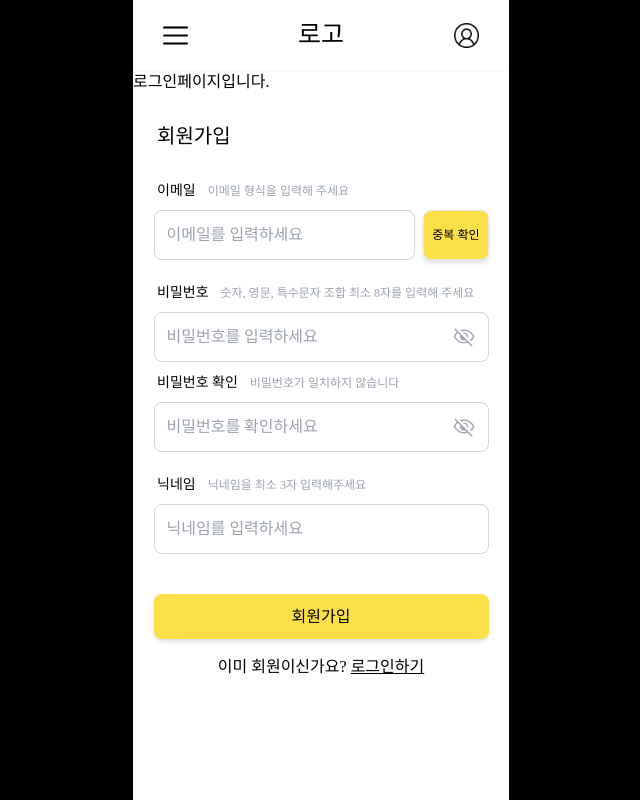
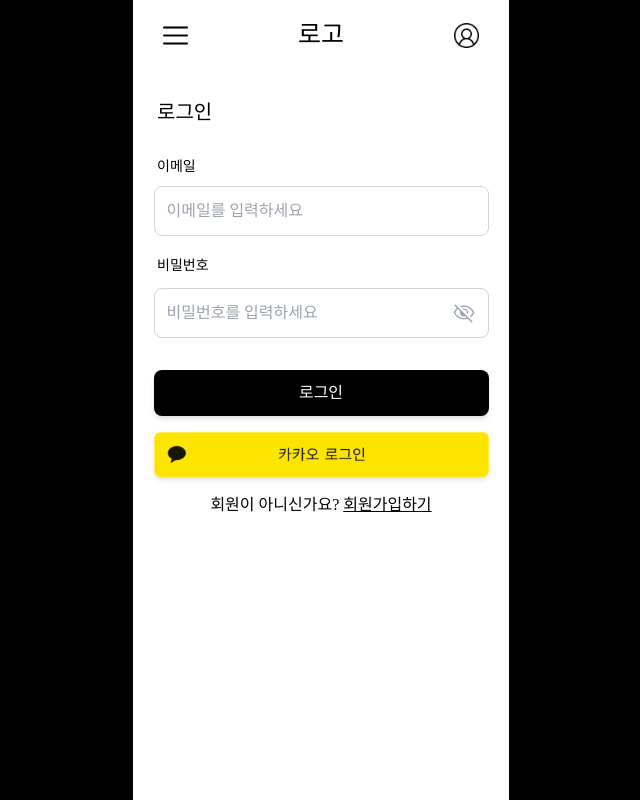
Before and after one commit to yeona813/frontend, a React (Create React App) app: page /login in a window 1280 px wide. Shown: the whole page, without its empty margins (319-959 px from the left). Built offline with nearby package versions, Linux system fonts and the light colour scheme; a web font is replaced by a local one.

Commit message:
feat: 로그인 일부 구현

```diff
--- a/src/App.tsx
+++ b/src/App.tsx
@@ -1,4 +1,3 @@
-import RegisterPage from 'pages/register/RegisterPage';
 import React from 'react';
 import Router from 'Router';
 
@@ -6,7 +5,6 @@ function App() {
   return (
     <div className="w-[376px] h-screen mx-auto bg-white">
       <Router />
-      <RegisterPage />
     </div>
   );
 }
--- a/src/Router.js
+++ b/src/Router.js
@@ -3,6 +3,7 @@ import LoginPage from 'pages/login/LoginPage';
 import MyPage from 'pages/my/MyPage';
 import QuotePage from 'pages/quote/QuotePage';
 import RegisterPage from 'pages/register/RegisterPage';
+import Redirection from 'pages/login/Redirection';
 import React from 'react';
 import { Route, Routes } from 'react-router-dom';
 
@@ -11,6 +12,7 @@ function Router() {
     <div>
       <Header />
       <Routes>
+        <Route exact path="/oauth" element={<Redirection />} />
         <Route path="/login" element={<LoginPage />} />
         <Route path="/register" element={<RegisterPage />} />
         <Route path="/quote" element={<QuotePage />} />
@@ -19,5 +21,5 @@ function Router() {
     </div>
   );
 }
-
+// cf) Redirection 페이지는 카카오 로그인 성공이 이동하는 페이지 입니다.
 export default Router;
--- a/src/components/login/Login.tsx
+++ b/src/components/login/Login.tsx
@@ -1,7 +1,117 @@
-import React from 'react';
+import React, { useState } from 'react';
+import { Link } from 'react-router-dom';
+
+// 추가해야 할 사항
+// 1. 로그인 버튼 눌렀을 때, 서버에서 GET해서 확인하기 (API 명세서 다 나오면 확인)
+// 1-1. 정보가 있으면 /quote로 이동
+// 1-2. 정보가 없으면 로그인 버튼 위에 (이메일 or 비밀번호 or 정보가 없음) 메세지 표시
+// 2. 카카오 로그인 버튼 핸들 - 해결(추후에 백엔드와 잘 연결되는지 확인)
+// 3. 비밀번호에 눈 달기 - 해결
 
 const Login = () => {
-  return <div></div>;
+  const [emailInput, setEmailInput] = useState<string>('');
+  const [passwordInput, setPasswordInput] = useState<string>('');
+  const [showPassword, setShowPassword] = useState<boolean>(false);
+
+  const onChangeEmailInput = (e: React.ChangeEvent<HTMLInputElement>) => {
+    setEmailInput(e.target.value);
+  };
+
+  const onChangePasswordInput = (e: React.ChangeEvent<HTMLInputElement>) => {
+    setPasswordInput(e.target.value);
+  };
+
+  const onClickShowPassword = (): void => {
+    setShowPassword(!showPassword);
+  };
+
+  const onKeyDownShowPassword = () => {
+    setShowPassword(!showPassword);
+  };
+
+  const onKakaoLogin = () => {
+    const REST_API_KEY = process.env.REACT_APP_KAKAO_REST_API_KEY; // 백엔드에서 받은 카카오 키 넣기
+    const REDIRECT_URI = `http://localhost:3000/oauth`; // 백엔드에서 받은 리다이렉트 URI 넣기
+    const link = `https://kauth.kakao.com/oauth/authorize?client_id=${REST_API_KEY}&redirect_uri=${REDIRECT_URI}&response_type=code`;
+
+    window.location.href = link;
+  };
+
+  return (
+    <form className="p-3 flex flex-col gap-3 bg-white">
+      <div>
+        <p className="px-3 my-4 text-xl">로그인</p>
+      </div>
+
+      <section>
+        <span className="px-3 text-sm">이메일</span>
+
+        <div className="flex gap-2 my-2 w-[335px] mx-auto ">
+          <div
+            className="flex-1 mx-auto rounded-lg border
+       border-gray-300 w-[250px] h-[50px]
+       flex items-center justify-between px-3 "
+          >
+            <input
+              value={emailInput}
+              onChange={onChangeEmailInput}
+              className="w-[250px] outline-none"
+              name="email"
+              type="text"
+              placeholder="이메일를 입력하세요"
+            />
+          </div>
+        </div>
+      </section>
+      <span className="px-3 text-sm">비밀번호</span>
+      <div
+        className="mx-auto rounded-lg border
+       border-gray-300 w-[335px] h-[50px]
+       flex items-center justify-between px-3"
+      >
+        <input
+          type={showPassword ? 'text' : 'password'}
+          value={passwordInput}
+          onChange={onChangePasswordInput}
+          className="w-[280px] outline-none flex-1"
+          name="password"
+          placeholder="비밀번호를 입력하세요"
+        />
+        <button type="button">
+          <img
+            onClick={onClickShowPassword}
+            src={!showPassword ? '/icons/eyeClosed.svg' : '/icons/eyeOpend.svg'}
+            alt="눈"
+            onKeyDown={onKeyDownShowPassword}
+          />
+        </button>
+      </div>
+      <section>
+        <div className="mt-[20px] text-center flex flex-col gap-4 items-center">
+          <button
+            className="rounded-lg bg-black w-[335px] h-[45.5px] shadow-md text-white"
+            type="button"
+          >
+            로그인
+          </button>
+
+          <button
+            className="rounded-lg w-[335px] h-[45px] shadow-md"
+            type="button"
+            onClick={onKakaoLogin}
+          >
+            <img src="icons/kakao_login_button.png" alt="카카오 로그인" />
+          </button>
+          <div>
+            <span>회원이 아니신가요? </span>
+            <Link className="underline" to="/register">
+              회원가입하기
+            </Link>
+          </div>
+        </div>
+      </section>
+    </form>
+  );
 };
 
 export default Login;
--- a/src/components/register/RegisterForm.tsx
+++ b/src/components/register/RegisterForm.tsx
@@ -2,16 +2,17 @@ import React, { useEffect, useRef, useState } from 'react';
 import { info, err } from 'types/register';
 import 'react-datepicker/dist/react-datepicker.min.css';
 import axios from 'axios';
-import { useNavigate } from 'react-router-dom';
+import { Link, useNavigate } from 'react-router-dom';
 
 // 추가해야될 사항
 // 1. 이메일 유효성 검사 - 해결
-// 2. 이메일 중복 검사
+// 2. 이메일 중복 검사(API 명세서 나오면 확인)
 // 3. 비밀번호 유효성 검사 - 해결
 // 4. 비밀번호 일치 검사 - 해결
-// 5. 닉네임 중복 검사
+// 5. 닉네임 중복 검사(API 명세서 나오면 확인)
 // 6. 컴포넌트 부분 별로 나누기
-// 7. 조건이 만족되지 않으면 빨간 경고 메세지 뜨도록 수정하기 - 절반 해결
+// 7. 조건이 만족되지 않으면 빨간 경고 메세지 뜨도록 수정하기 - 해결
+// 8. 이미 회원이신가요? => 로그인하기 버튼 링크하기 - 해결
 
 // 문제사항: 비밀번호 일치 불일치 - 해결
 
@@ -28,6 +29,7 @@ const RegisterForm: React.FC<OwnProps> = ({
 }) => {
   const [showPassword1, setShowPassword1] = useState<boolean>(false);
   const [showPassword2, setShowPassword2] = useState<boolean>(false);
+  const [submitted, setSubmitted] = useState<boolean>(false);
 
   const emailRef = useRef<HTMLInputElement>(null);
   const passwordRef = useRef<HTMLInputElement>(null);
@@ -37,63 +39,33 @@ const RegisterForm: React.FC<OwnProps> = ({
   const navigate = useNavigate();
 
   useEffect(() => {
-    if (!error.emailErr) {
-      if (register.email === '')
-        emailRef.current?.style.setProperty(
-          'border',
-          '1px solid rgb(209 213 219)',
-        );
-      else emailRef.current?.style.setProperty('border', '1px solid red');
-    } else
-      emailRef.current?.style.setProperty('border', '1px solid rgb(50,180,50)');
-
-    if (!error.passwordErr) {
-      if (register.password === '')
-        passwordRef.current?.style.setProperty(
-          'border',
-          '1px solid rgb(209 213 219)',
-        );
-      else passwordRef.current?.style.setProperty('border', '1px solid red');
-    } else
+    if (submitted) {
+      emailRef.current?.style.setProperty(
+        'border',
+        error.emailErr ? '1px solid rgb(50,180,50)' : '1px solid red',
+      );
       passwordRef.current?.style.setProperty(
         'border',
-        '1px solid rgb(50,180,50)',
+        error.passwordErr ? '1px solid rgb(50,180,50)' : '1px solid red',
       );
-
-    if (!error.checkPasswordErr) {
-      if (register.checkPassword === '')
-        checkPasswordRef.current?.style.setProperty(
-          'border',
-          '1px solid rgb(209 213 219)',
-        );
-      else
-        checkPasswordRef.current?.style.setProperty('border', '1px solid red');
-    } else
       checkPasswordRef.current?.style.setProperty(
         'border',
-        '1px solid rgb(50,180,50)',
+        error.checkPasswordErr ? '1px solid rgb(50,180,50)' : '1px solid red',
       );
-
-    if (!error.nicknameErr) {
-      if (register.nickname === '')
-        nicknameRef.current?.style.setProperty(
-          'border',
-          '1px solid rgb(209 213 219)',
-        );
-      else nicknameRef.current?.style.setProperty('border', '1px solid red');
-    } else
       nicknameRef.current?.style.setProperty(
         'border',
-        '1px solid rgb(50,180,50)',
+        error.nicknameErr ? '1px solid rgb(50,180,50)' : '1px solid red',
       );
-  }, [error]);
+    }
+  }, [submitted, error]);
 
   const onSubmit = () => {
-    const result = Object.values(error).filter(
-      (element) => element !== true,
-    ).length;
-    console.log(result);
-    if (!result) {
+    setSubmitted(true);
+    const isErrorFree = Object.values(error).every(
+      (element) => element === true,
+    );
+
+    if (isErrorFree) {
       axios
         .post('#', {
           email: register.email,
@@ -101,19 +73,14 @@ const RegisterForm: React.FC<OwnProps> = ({
           nickname: register.nickname,
         })
         .then((response) => {
-          // Handle success.
-          // console.log('Well done!');
-          // console.log('User profile', response.data.user);
           console.log('User token', response.data.jwt);
           localStorage.setItem('data', response.data.jwt);
           navigate('/login');
         })
         .catch((error) => {
-          // Handle error.
           console.log('An error occurred:', error.response);
         });
     }
-    console.log(register);
   };
 
   const onClickShowPassword1 = (): void => {
@@ -127,6 +94,7 @@ const RegisterForm: React.FC<OwnProps> = ({
   const onKeyDownShowPassword1 = () => {
     setShowPassword1(!showPassword1);
   };
+
   const onKeyDownShowPassword2 = () => {
     setShowPassword2(!showPassword2);
   };
@@ -161,7 +129,8 @@ const RegisterForm: React.FC<OwnProps> = ({
             />
           </div>
           <button
-            className="rounded-lg text-xs border bg-yellow-300 px-2 shadow-md"
+            className="rounded-lg text-xs
+            border bg-yellow-300 px-2 shadow-md"
             type="button"
           >
             중복 확인
@@ -272,9 +241,9 @@ const RegisterForm: React.FC<OwnProps> = ({
           </button>
           <div>
             <span>이미 회원이신가요? </span>
-            <button className="underline" type="button">
+            <Link className="underline" to="/login">
               로그인하기
-            </button>
+            </Link>
           </div>
         </div>
       </section>
--- a/src/pages/login/LoginPage.tsx
+++ b/src/pages/login/LoginPage.tsx
@@ -1,7 +1,12 @@
 import React from 'react';
+import Login from 'components/login/Login';
 
 const LoginPage = () => {
-  return <div>로그인페이지입니다.</div>;
+  return (
+    <div>
+      <Login />
+    </div>
+  );
 };
 
 export default LoginPage;
--- /dev/null
+++ b/src/pages/login/Redirection.tsx
@@ -0,0 +1,35 @@
+import axios from 'axios';
+import React, { useEffect } from 'react';
+import { useNavigate } from 'react-router-dom';
+
+const Redirection = () => {
+  // const code = window.location.search;
+  // 결과 => code?=#$%@#%#$%@#$%...
+  const code = new URL(document.location.toString()).searchParams.get('code');
+  // 결과 => #$%@#%#$%@#$%...
+
+  const navigate = useNavigate();
+
+  useEffect(() => {
+    // 백엔드한테 코드 주기
+    axios
+      .post('#', {
+        code,
+      })
+      .then((response) => {
+        // Handle success.
+        // console.log('Well done!');
+        // console.log('User profile', response.data.user);
+        console.log('User token', response.data.jwt);
+        localStorage.setItem('data', response.data.jwt);
+        navigate('/quote');
+      })
+      .catch((error) => {
+        // Handle error.
+        console.log('An error occurred:', error.response);
+      });
+  });
+  return <div>리다이렉션 페이지</div>;
+};
+
+export default Redirection;
```
Also changed, not shown: public/icons/kakao_login_button.png (added), 1 other file (tests, documents, lock files or other folders).
